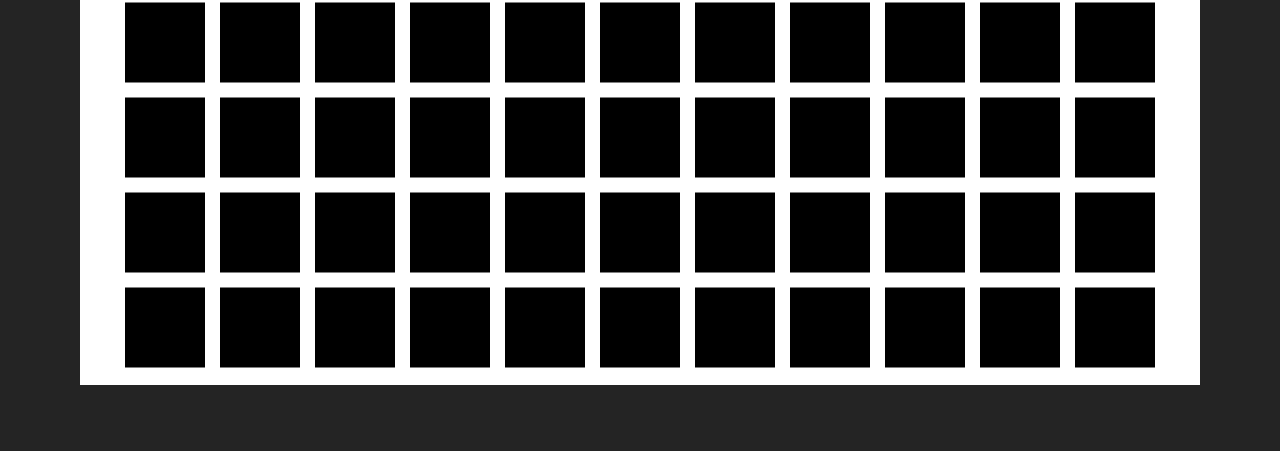
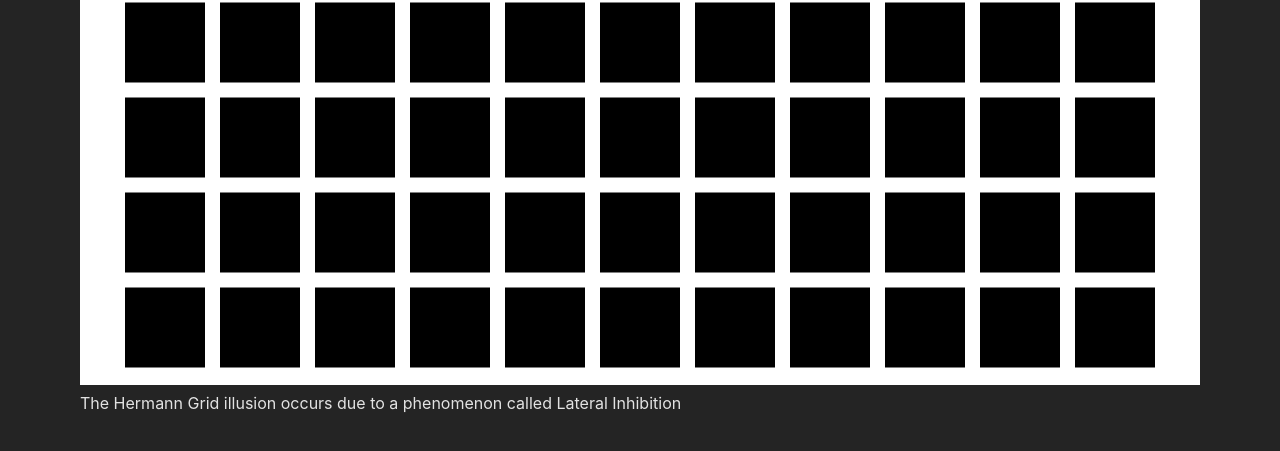
Before and after one commit to gr-eggory/hermann-grid, a website built with Vite: page index.html in a window 1280 px wide. Shown: the part 143-594 px from the top of the page. Built offline with nearby package versions, Linux system fonts and the light colour scheme.

Commit message:
Adding p tag

```diff
--- a/index.html
+++ b/index.html
@@ -12,6 +12,10 @@
       <div class="canvas-container">
         <canvas id="hermann-grid" width="400" height="400"></canvas>
       </div>
+      <p>
+        The Hermann Grid illusion occurs due to a phenomenon called Lateral
+        Inhibition
+      </p>
     </div>
     <script type="module" src="/src/main.ts"></script>
   </body>
```
